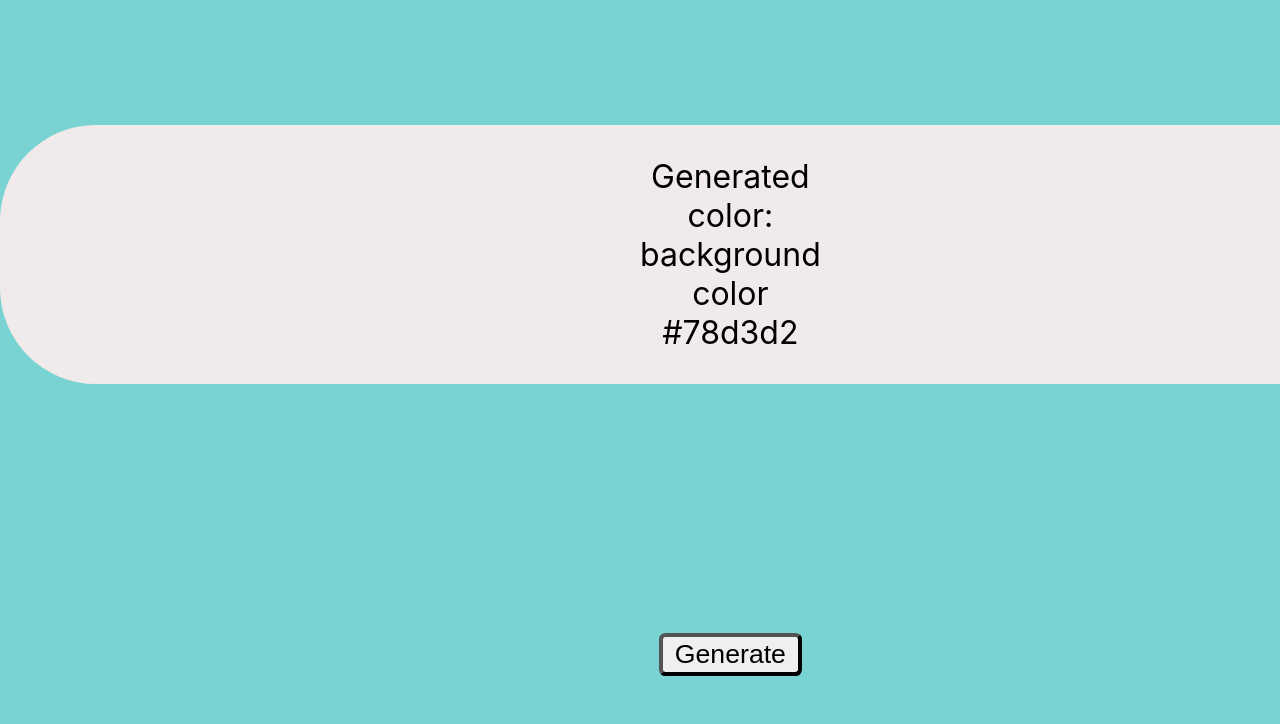
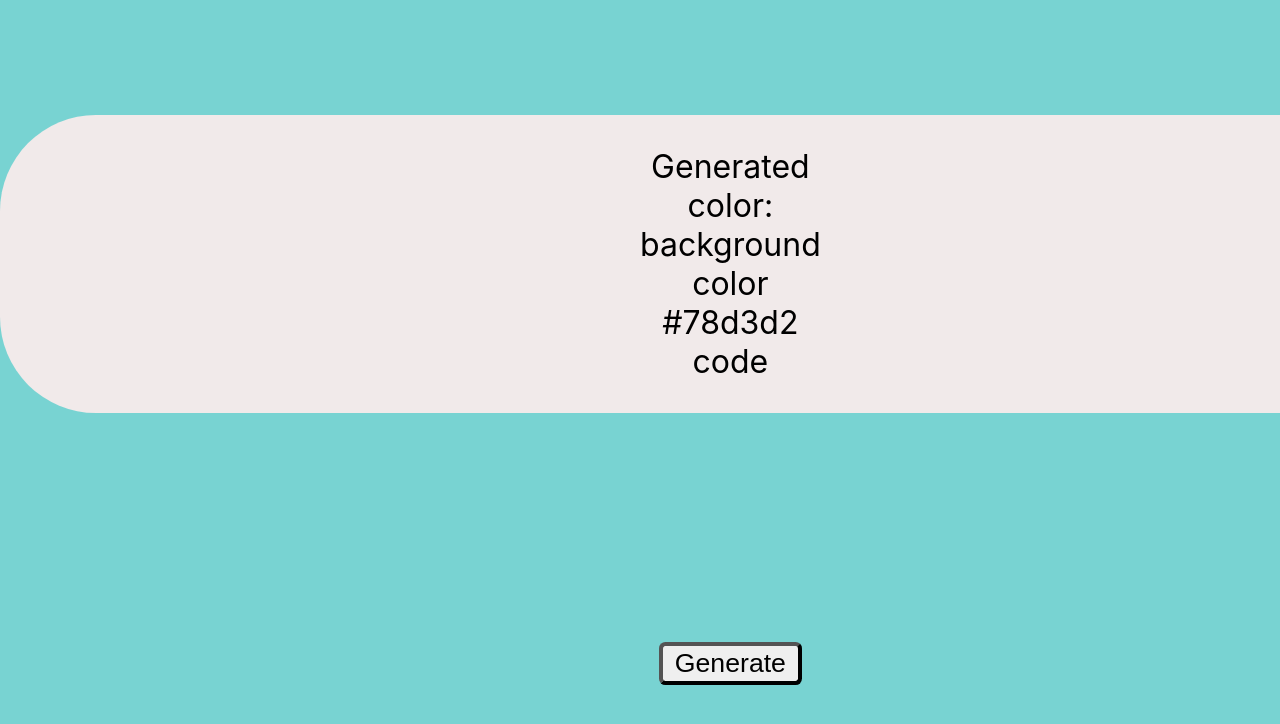
Before and after one commit to OKostadinoska/react-random-color-generator, a React (Create React App) app: page / in a window 1280 px wide. Shown: the top 724 px of the page. Built offline with nearby package versions, Linux system fonts and the light colour scheme.

Commit message:
Modified

```diff
--- a/src/Button.js
+++ b/src/Button.js
@@ -25,7 +25,7 @@ function Button() {
       >
         {/* Show state variable value on page */}
         <div className="App-header">
-          Generated color: background color {hex}
+          Generated color: background color {hex} code
         </div>
         {/* Update state variable */}
         <button className="generateButton" onClick={randomizedHex}>
```
